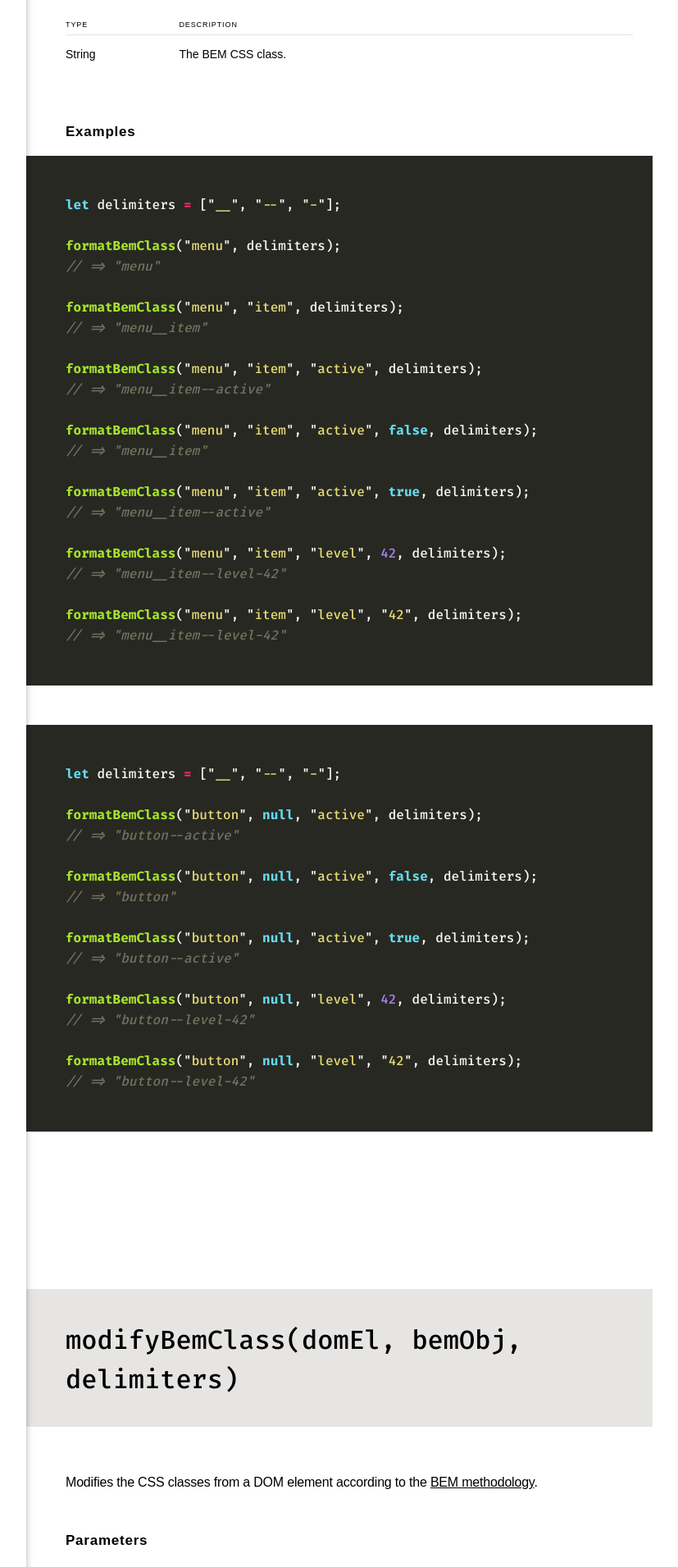
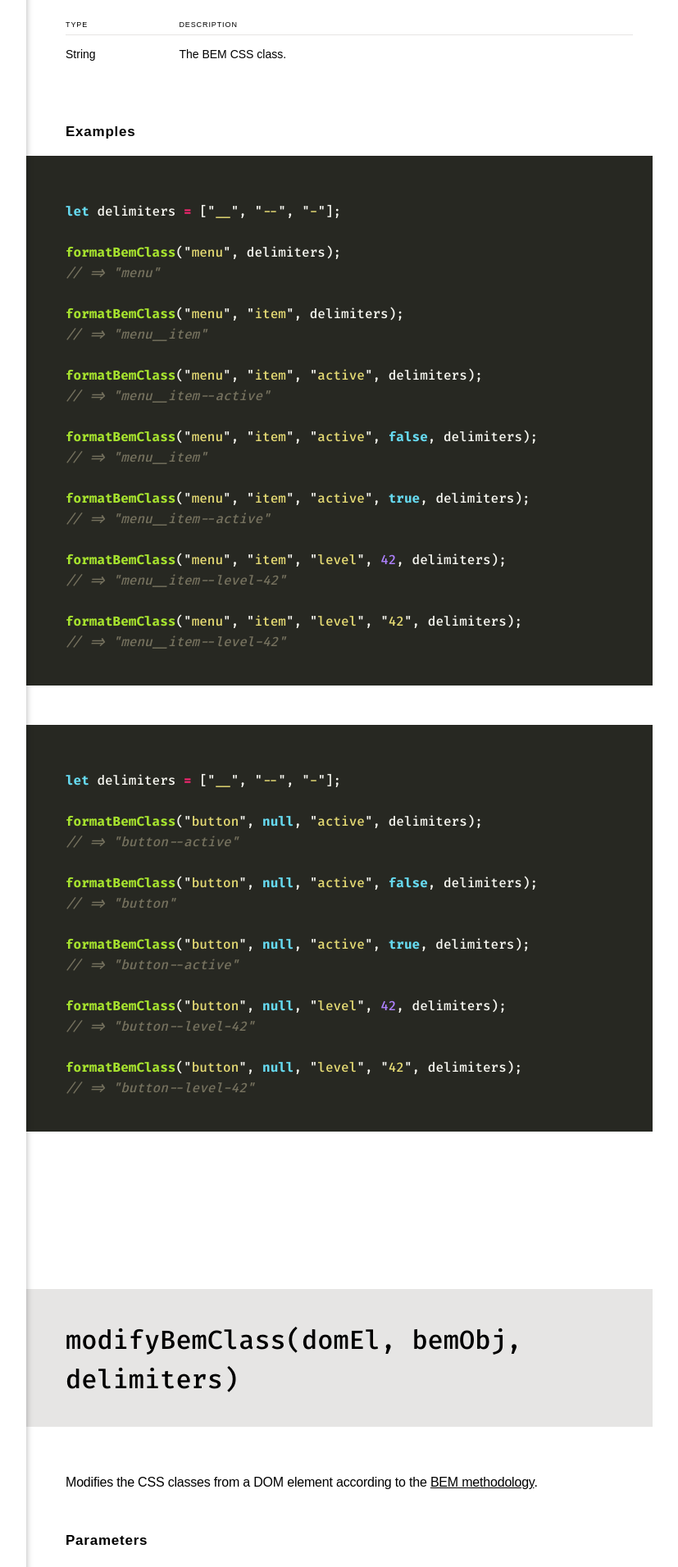
Before and after one commit to leofavre/canivete, a Jekyll site: the page built from docs/index.md, in a window 1280 px wide. Shown: the part 914-2825 px from the top of the page at 82% size, without its empty margins (262-1089 px from the left). Built offline with Jekyll 4.4.1, drawn with Linux system fonts in a browser that asks for light colours; some web fonts are replaced; some of the changed text lies outside the part shown.

Commit message:
corrected pre code baseline

```diff
--- a/docs/_sass/_content.scss
+++ b/docs/_sass/_content.scss
@@ -120,13 +120,22 @@
 		background-color: rgba(#272822, 1);
 		color: #f8f8f2;
 		margin: $grid ($grid * -1) ($grid * 2) ($grid * -2);
-		padding: ($grid * 2) $grid ($grid * 2) ($grid * 2);
+		padding: 3.5rem $grid 2.5rem ($grid * 2);
 		line-height: $grid;
 		overflow: auto;
+
+		@media only screen and (min-width: 1400px) {
+			padding-top: 61px;
+			padding-bottom: 47px;
+		}
 	}
 
 	pre code {
 		line-height: $grid;
+
+		@media only screen and (min-width: 1400px) {
+			line-height: 1.25rem;
+		}
 	}
 
 	code {
```
Also changed, not shown: 1 other file.
